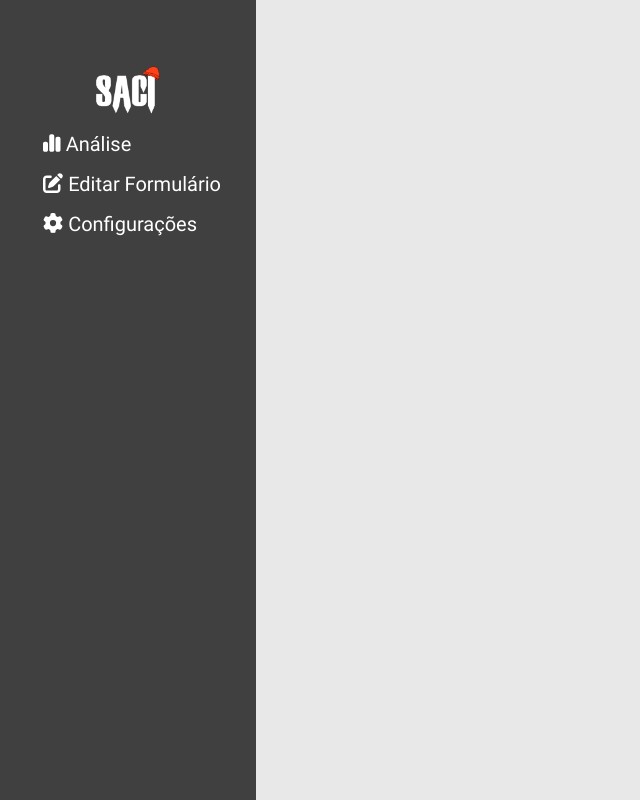
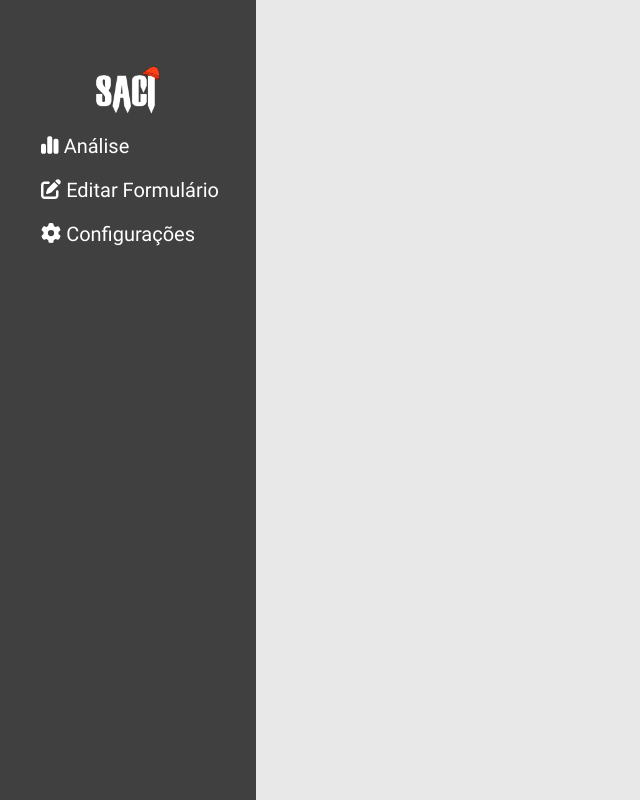
Before and after one commit to e1ghts1x/tcceinstein, a React (Create React App) app in the folder sistema-de-analise-corporativo-academico/client/: page /dashboard in a window 1280 px wide. Shown: the whole page, without its empty margins (0-640 px from the left). Built offline with nearby package versions, Linux system fonts and the light colour scheme; the HTML template or start-up script is replaced by a standard one.

Commit message:
22/09/2022 19:07 -- minor css fix

```diff
--- a/sistema-de-analise-corporativo-academico/client/src/Components/Dashboard/Dashboard.css
+++ b/sistema-de-analise-corporativo-academico/client/src/Components/Dashboard/Dashboard.css
@@ -24,7 +24,7 @@
 }
 
 .sidebar a{
-    padding: 8px 8px 8px 32px;
+    padding: 10px 10px 10px 32px;
     text-decoration: none;
     width: 80%;
     float: right;
@@ -33,14 +33,14 @@
     font-size: 20px;
     color: var(--white);
     display: block;
-    transition: 0.3s;
+    transition: 0.5s;
 }
 
 .sidebar a:hover{
     color: #a83832;
     background-color: var(--cinzaEscuro);
+    border-bottom: 1px solid var(--corDestaque);
     transition: 0.5s;
-    border-bottom: 1px solid var(--corDestaque);
 }
 
 .sidebar a:focus{
--- a/sistema-de-analise-corporativo-academico/client/src/Components/LoginAdmin/LoginAdmin.css
+++ b/sistema-de-analise-corporativo-academico/client/src/Components/LoginAdmin/LoginAdmin.css
@@ -2,7 +2,7 @@
   --cinzaEscuro: #E8E8E8;
   --branco: #FFFFFF;
   --preto: black;
-  --cor-destaque: #a83832; /* #FFE08F */
+  --cor-destaque: #db524b; /* #FFE08F */
   --cor-realce: #e8362c; /* #EEAD2D*/
   /*/ #FFC52F */
 }
```
